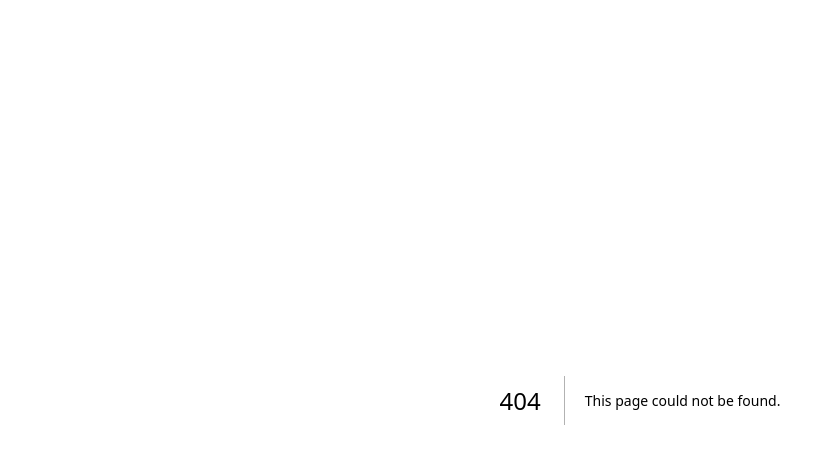
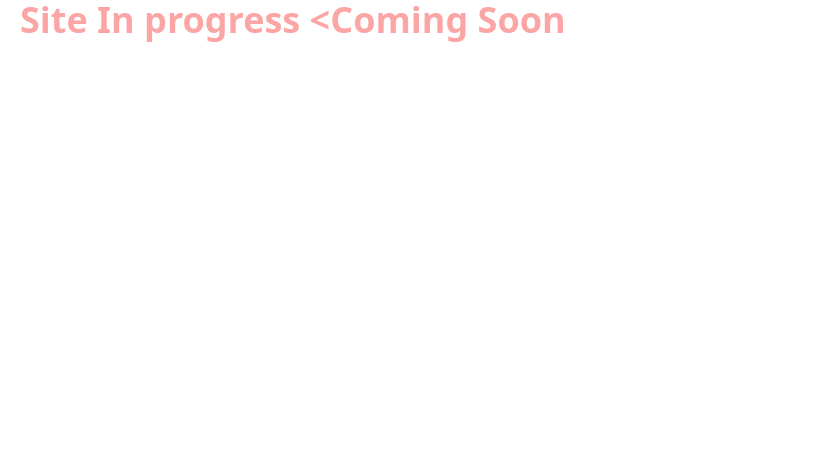
Before and after one commit to Manguriu/portfolio, a Next.js app: page /components/Progress in a window 1280 px wide. Before the commit this address had no page. Shown: the top 464 px of the page, without its empty margins (0-822 px from the left). Built offline with nearby package versions, Linux system fonts and the light colour scheme.

Commit message:
Create Progress.tsx

```diff
--- /dev/null
+++ b/src/pages/components/Progress.tsx
@@ -0,0 +1,24 @@
+import React from 'react';
+import { Cursor, useTypewriter } from 'react-simple-typewriter'
+
+
+type Props = {}
+
+export default function Progress({}: Props) {
+    const [text, helper] = useTypewriter({
+        words:[
+            "Site In progress <Coming Soon!!!/> ",
+
+        ],
+        loop:true,
+        delaySpeed:1000,
+    });
+  return (
+    <div>
+         <h1>
+        <span className='text-red-300 text-2xl lg:text-4xl font-semibold px-5 '>{text}</span>
+        <Cursor cursorColor='red'></Cursor>
+        </h1>
+    </div>
+  )
+}
```
